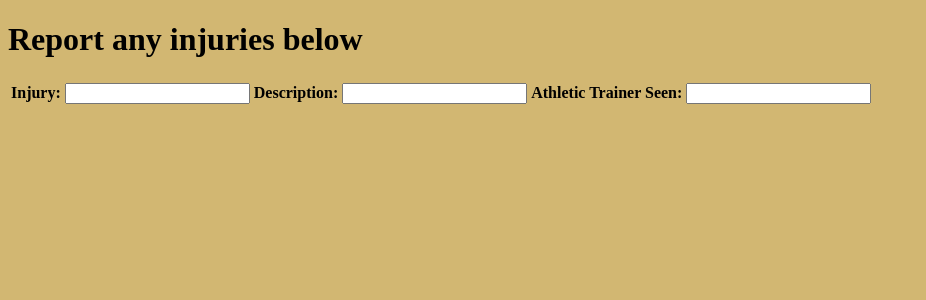
After one commit to berbaroovez/Senior-Capstone, a PHP site: page /InjuryInfo.html in a window 1280 px wide. The commit adds this page. Shown: the top 300 px of the page, without its empty margins (0-926 px from the left). Run offline with PHP 8.4, Linux system fonts and the light colour scheme; lists and menus that the app fills with data are empty.

Commit message:
Add files via upload

```diff
--- /dev/null
+++ b/InjuryInfo.html
@@ -0,0 +1,34 @@
+<!DOCTYPE html>
+<html>
+  <head>
+    <link rel="stylesheet" href="main.css">
+    <title>Injury Information</title>
+  </head>
+  <body id="InjuryInfoBody">
+
+    <h1>
+      Report any injuries below
+    </h1>
+
+    <table style = "width:100%`">
+      <tr>
+        <th>
+          <form>
+            <label for="InjuryTextBox"> Injury:</label> <input type="text" name="InjuryTextBox">
+          </form>
+        </th>
+        <th>
+          <form>
+            <label for="DescriptionTextBox"> Description:</label> <input type="text" name="DescriptionTextBox">
+          </form>
+        </th>
+        <th>
+          <form>
+            <label for="TrainerSeenTextBox"> Athletic Trainer Seen:</label> <input type="text" name="TrainerSeenTextBox">
+          </form>
+        </th>
+      </tr>
+    </table>
+
+  </body>
+</html>
--- a/main.css
+++ b/main.css
@@ -8,3 +8,9 @@
   transform: translate(-50%, -50%);
   background-color: #D2B772;
 }
+
+#InjuryInfoBody{
+background-color: #D2B772;
+
+
+}
```
Also changed, not shown: InjuryInfo2.html (added, +20 -0 lines).
